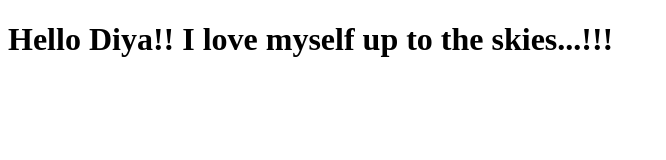
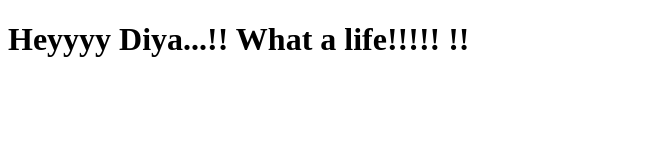
Before and after one commit to DiyaGangamma/Web-page-development, a plain HTML site: page site/index.html in a window 1280 px wide. Shown: the whole page, without its empty margins (0-666 px from the left). Drawn offline with Linux system fonts and the light colour scheme.

Commit message:
my first page

```diff
--- a/site/index.html
+++ b/site/index.html
@@ -1,9 +1,9 @@
 <!DOCTYPE html>
 <html>
 <head>
-	<title>Hello Diya !!</title>
+	<title>Hello Diya Gangamma !!</title>
 </head>
 <body>
-<h1>Hello Diya!! I love myself up to the skies...!!!</h1>
+<h1>Heyyyy Diya...!! What a life!!!!! !! </h1>
 </body>
 </html>
```
